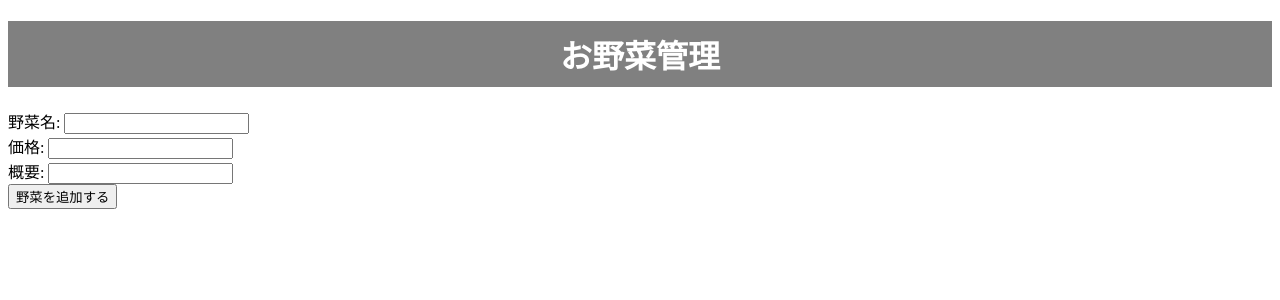
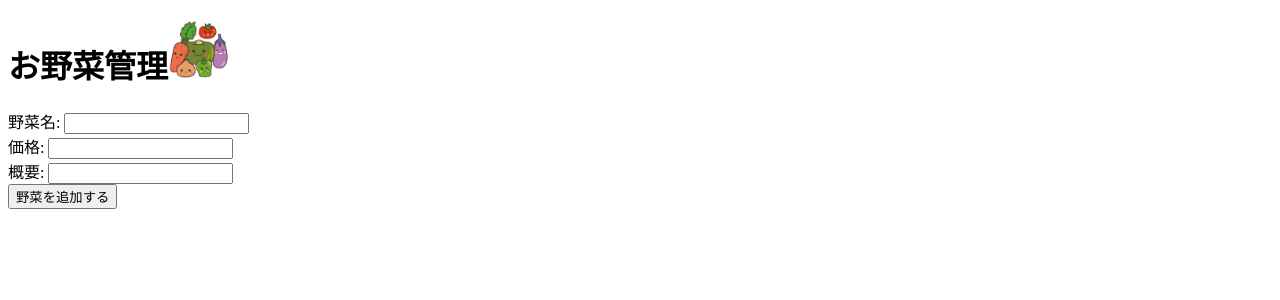
Before and after one commit to saike1119/WebPlayground, a PHP site: page /vegetable_form.php in a window 1280 px wide. Shown: the top 300 px of the page. Run offline with PHP 8.4, Linux system fonts and the light colour scheme; data that the repository does not hold is empty.

Commit message:
とりあえず画像をh1に挿入

```diff
--- a/css/style.css
+++ b/css/style.css
@@ -1,4 +1,4 @@
-h1 {
+.h1 {
     text-align: center;
     background-color: gray;
     color: white;
--- a/vegetable_form.php
+++ b/vegetable_form.php
@@ -28,7 +28,7 @@ $mysqli->close();
     <link rel="stylesheet" type="text/css" href="./css/style.css">
 </head>
 <body>
-<h1>お野菜管理</h1>
+<h1>お野菜管理<img src="./img/vegetable_main.png" alt="logo" width="5%" height="5%"></h1>
 <form action="insert_vegetable.php" method="post">
     野菜名: <input title="名前を入力" type="text" name="name"/><br>
     価格: <input title="価格を入力" type="text" name="price"/><br>
```
